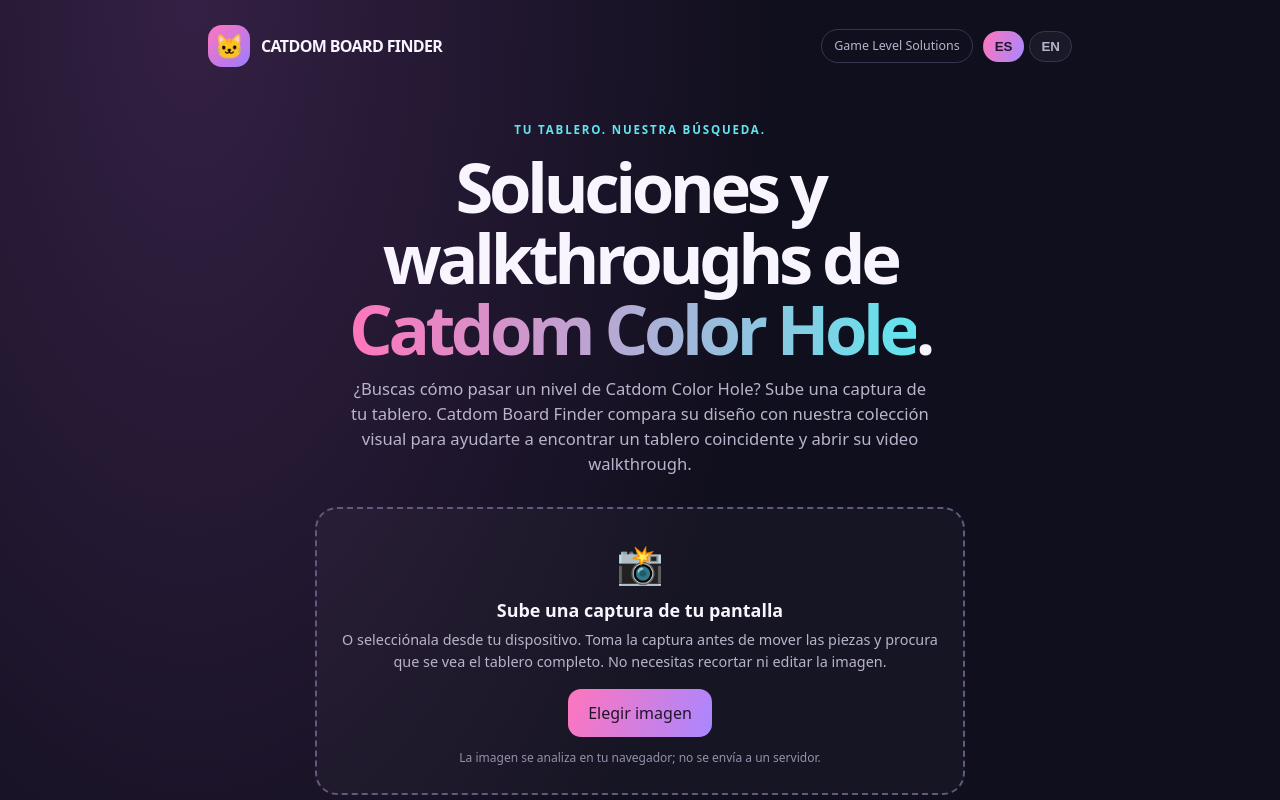
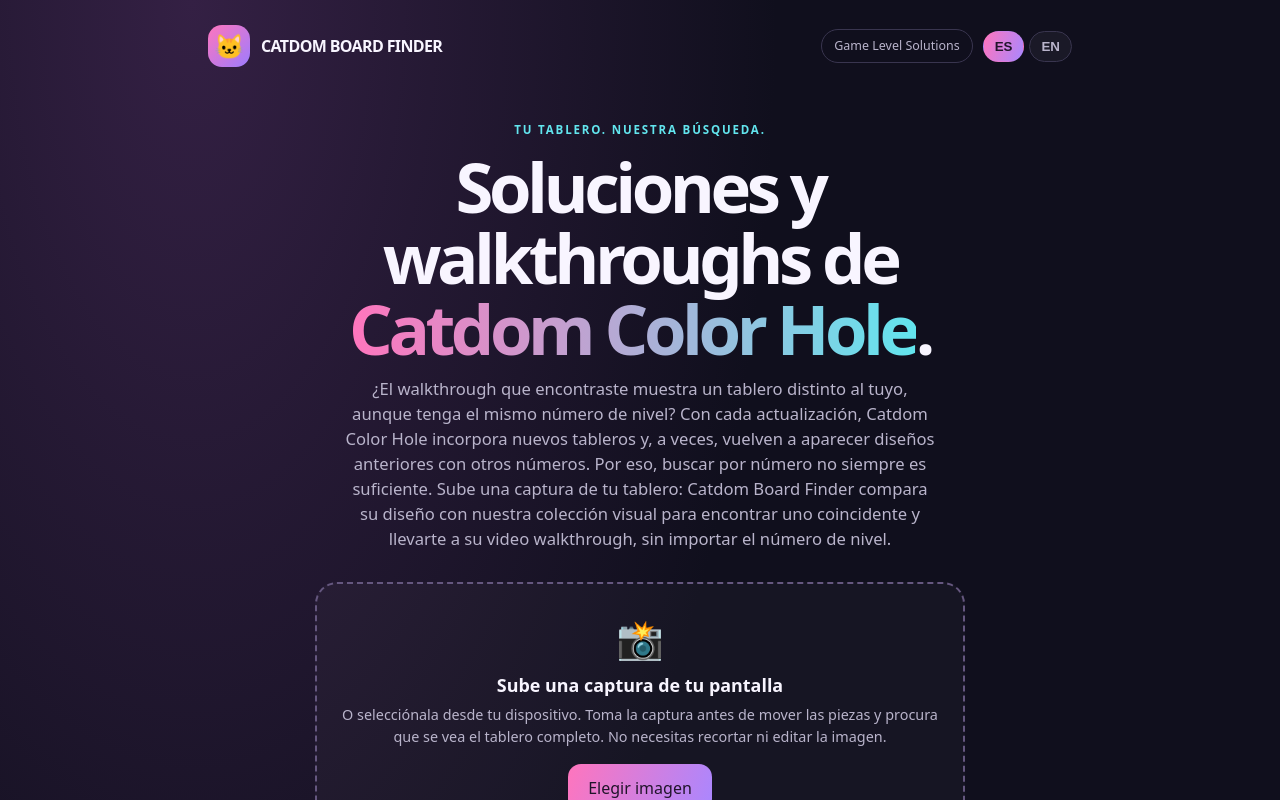
Before and after one commit to gamelevelsolutions/catdom-board-finder, a plain HTML site: page index.html in a window 1280 px wide. Both pictures are taken after a click on the button "ES". Shown: the top 800 px of the page. Drawn offline with Linux system fonts and the light colour scheme; no server answers.

Commit message:
Update bilingual homepage intro to explain visual board matching

```diff
--- a/index.html
+++ b/index.html
@@ -66,7 +66,7 @@
 </head>
 <body><main class="wrap">
 <header><div class="brand"><div class="mark">🐱</div><span>CATDOM BOARD FINDER</span></div><div class="head-right"><div class="tag">Game Level Solutions</div><div class="lang-switch" aria-label="Language"><button id="lang-es" class="lang-btn" type="button">ES</button><button id="lang-en" class="lang-btn" type="button">EN</button></div></div></header>
-<section class="hero"><div class="eyebrow" data-i18n="eyebrow">Tu tablero. Nuestra búsqueda.</div><h1 data-i18n="headline"><span>Catdom Color Hole</span> Walkthroughs &amp; Board Finder</h1><p data-i18n="intro">Looking for a Catdom Color Hole walkthrough or level guide? Upload a screenshot of your puzzle board. Catdom Board Finder compares its layout with our visual collection to help you find a matching board and open its video walkthrough.</p></section>
+<section class="hero"><div class="eyebrow" data-i18n="eyebrow">Tu tablero. Nuestra búsqueda.</div><h1 data-i18n="headline"><span>Catdom Color Hole</span> Walkthroughs &amp; Board Finder</h1><p data-i18n="intro">Does the board in your walkthrough look different from yours, even though it has the same level number? With each update, Catdom Color Hole adds new boards and sometimes brings back earlier designs under different level numbers. That’s why searching by level number isn’t always enough. Upload a screenshot of your board: Catdom Board Finder compares its layout with our visual collection to find a match and take you to its walkthrough, regardless of the level number.</p></section>
 <section id="dropzone" class="upload" aria-label="Área para subir captura" data-i18n-aria="uploadAria"><div class="upload-icon">📸</div><strong data-i18n="uploadTitle">Sube una captura de tu pantalla</strong><p data-i18n="uploadHelp">O selecciónala desde tu dispositivo. No necesitas recortar ni editar la imagen; solo procura que se vea el tablero completo.</p><label class="button" for="file" data-i18n="chooseImage">Elegir imagen</label><input id="file" type="file" accept="image/*"><div class="privacy" data-i18n="privacy">La imagen se analiza en tu navegador; no se envía a un servidor.</div></section>
 <section id="preview" class="preview-wrap"><img id="previewImage" alt="Vista previa de tu captura"><div><div class="filename" id="fileName"></div><div class="sub" data-i18n="ready">Captura lista para comparar.</div><div class="actions"><button id="find" class="button" data-i18n="find">Buscar mi tablero</button><button id="change" class="button secondary" data-i18n="change">Cambiar imagen</button></div></div></section>
 <div id="status" class="status" role="status" aria-live="polite"></div>
@@ -102,7 +102,7 @@ const fileInput=$('file'),drop=$('dropzone'),preview=$('preview'),status=$('stat
 const T={
 es:{
  eyebrow:'Tu tablero. Nuestra búsqueda.',seoTitle:'Walkthroughs y soluciones para Catdom Color Hole',seoText:'¿Buscas cómo pasar un nivel de Catdom Color Hole? Catdom Board Finder te ayuda a encontrar la solución por la apariencia del tablero, no solamente por su número de nivel. Sube una captura de tu tablero, compárala con la colección visual y abre el video de walkthrough correspondiente cuando esté disponible. Esta herramienta gratuita está hecha para quienes necesitan encontrar una guía o reconocer un tablero que ya jugaron.',headline:'Soluciones y walkthroughs de <span>Catdom Color Hole</span>.',
- intro:'¿Buscas cómo pasar un nivel de Catdom Color Hole? Sube una captura de tu tablero. Catdom Board Finder compara su diseño con nuestra colección visual para ayudarte a encontrar un tablero coincidente y abrir su video walkthrough.',
+ intro:'¿El walkthrough que encontraste muestra un tablero distinto al tuyo, aunque tenga el mismo número de nivel? Con cada actualización, Catdom Color Hole incorpora nuevos tableros y, a veces, vuelven a aparecer diseños anteriores con otros números. Por eso, buscar por número no siempre es suficiente. Sube una captura de tu tablero: Catdom Board Finder compara su diseño con nuestra colección visual para encontrar uno coincidente y llevarte a su video walkthrough, sin importar el número de nivel.',
  uploadAria:'Área para subir captura',uploadTitle:'Sube una captura de tu pantalla',
  uploadHelp:'O selecciónala desde tu dispositivo. Toma la captura antes de mover las piezas y procura que se vea el tablero completo. No necesitas recortar ni editar la imagen.',
  chooseImage:'Elegir imagen',privacy:'La imagen se analiza en tu navegador; no se envía a un servidor.',
@@ -204,8 +204,8 @@ function setLanguage(lang){
  document.title=lang==='es'?'Soluciones y walkthroughs de Catdom Color Hole | Game Level Solutions':'Catdom Color Hole Walkthroughs & Board Solutions | Game Level Solutions';
  const description=document.querySelector('meta[name="description"]');
  if(description)description.content=lang==='es'
-  ?'Encuentra soluciones y walkthroughs de Catdom Color Hole. Sube una captura para buscar un tablero coincidente y encontrar una guía en video. Buscador visual gratuito.'
-  :'Find Catdom Color Hole walkthroughs, puzzle board solutions, and level guides. Upload a screenshot to find a matching board and video walkthrough. Free visual board finder.';
+  ?'¿El tablero del walkthrough no coincide con el tuyo aunque tenga el mismo número de nivel? Busca por diseño visual, no por número, y encuentra el walkthrough correspondiente.'
+  :'Does your Catdom Color Hole walkthrough show a different board despite having the same level number? Search by visual layout, not level number, and find the matching walkthrough.';
 
  document.querySelectorAll('[data-i18n]').forEach(el=>el.innerHTML=tr(el.dataset.i18n));
  document.querySelectorAll('[data-i18n-aria]').forEach(el=>el.setAttribute('aria-label',tr(el.dataset.i18nAria)));
```
